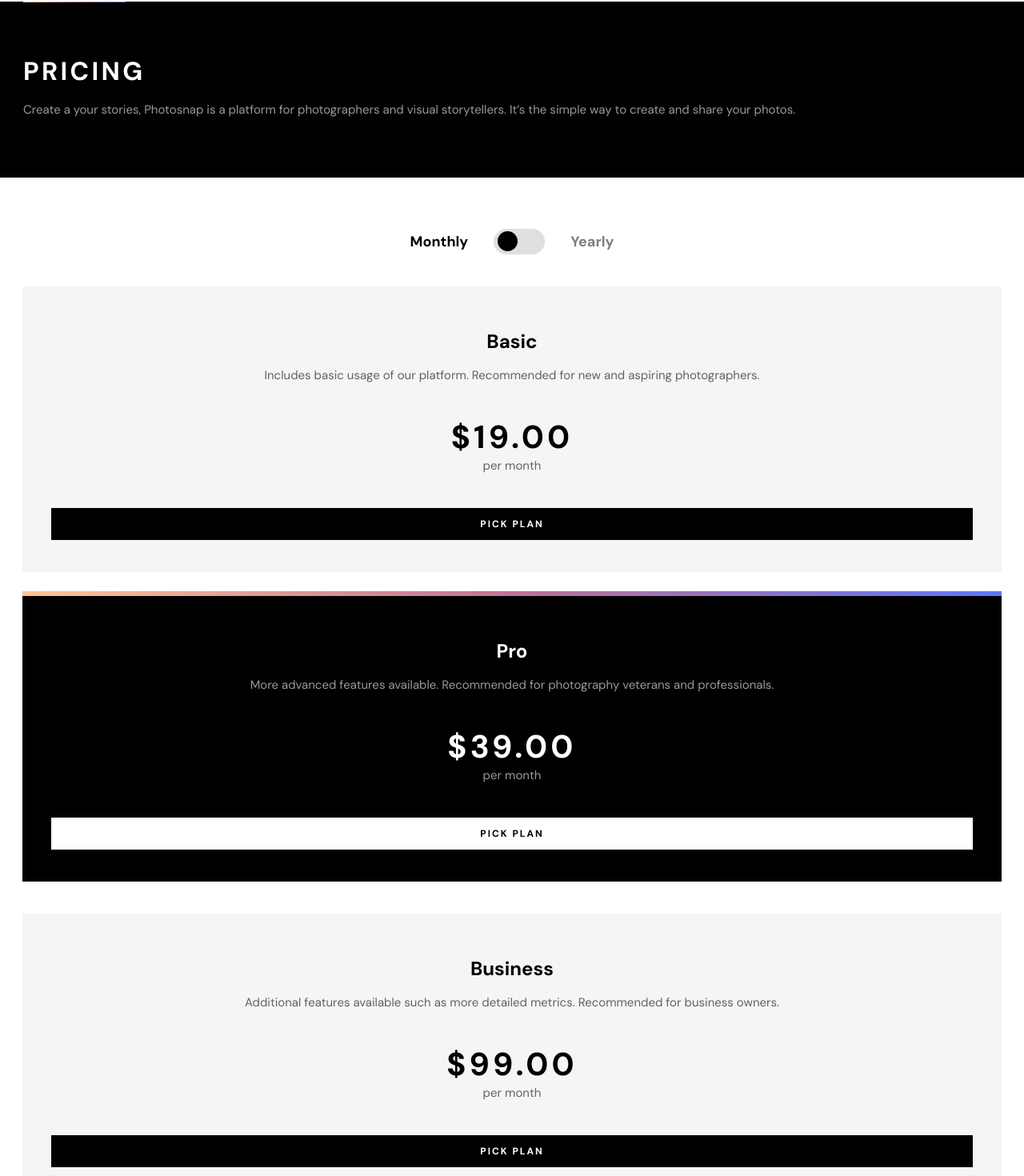
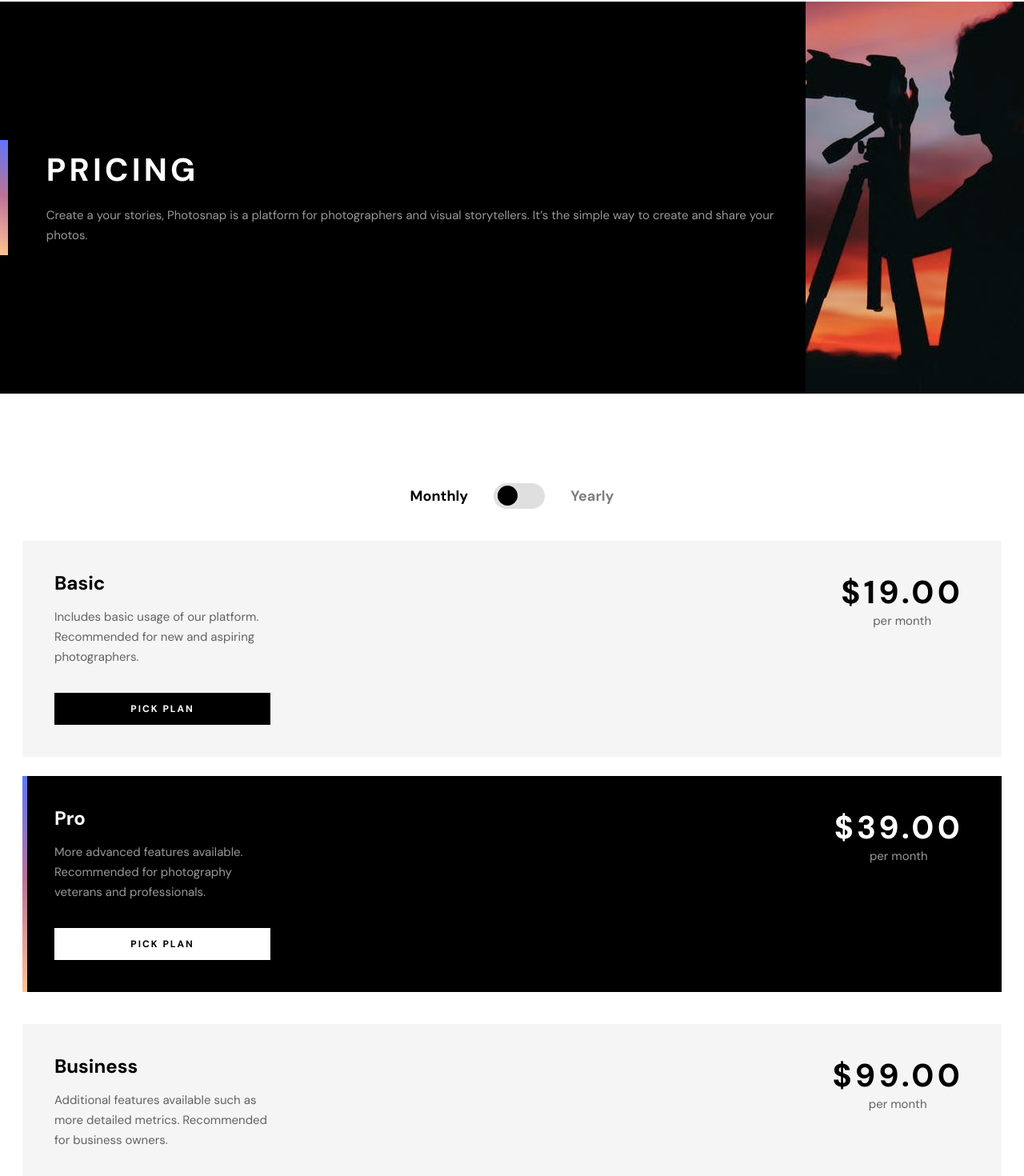
Before and after one commit to Londara1/photosnap_multi-page_website, a React (Vite) app: page /pricing in a window 1280 px wide. Shown: the part 70-1540 px from the top of the page at 80% size. Built offline with nearby package versions, Linux system fonts and the light colour scheme.

Commit message:
style: finished tablet responsive

```diff
--- a/src/components/Features.tsx
+++ b/src/components/Features.tsx
@@ -2,6 +2,7 @@
 import Hero from "../assets/features/mobile/hero.jpg";
 import Responsive from "../assets/features/desktop/responsive.svg";
 import Limit from "../assets/features/desktop/no-limit.svg";
+import Embed from "../assets/features/desktop/embed.svg";
 import Domain from "../assets/features/desktop/custom-domain.svg";
 import Exposure from "../assets/features/desktop/boost-exposure.svg";
 import DragDrop from "../assets/features/desktop/drag-drop.svg";
@@ -13,6 +14,8 @@
     <div className="featuresIntro">
       <img src={Hero} className="heroImage" />
 
+      <div className="verticalLine"></div>
+
       <div className="featuresAboutDiv">
         <div className="line"></div>
 
@@ -23,7 +26,7 @@
           stories.
         </p>
       </div>
-      <img src={Hero2} alt="" />
+      <img src={Hero2} className="hero2" />
     </div>
 
     <div className="featuresCards">
@@ -46,7 +49,7 @@
       </div>
 
       <div className="featuresCard3">
-        <img src={Domain} />
+        <img src={Embed} />
         <h1 className="featureCardHeading">Available to Embed</h1>
         <p className="featureCardAbout">
           Embed Tweets, Facebook posts, Instagram media, Vimeo or YouTube
@@ -55,11 +58,11 @@
       </div>
 
       <div className="featuresCard4">
-        <img src={Exposure} />
-        <h1 className="featureCardHeading">Boost Your Exposure</h1>
+        <img src={Domain} />
+        <h1 className="featureCardHeading">Custom Domain</h1>
         <p className="featureCardAbout">
-          Users that viewed your story or gallery can easily get notifed of new
-          and featured stories with our built in mailing list.
+          With Photosnap subscriptions you can host your stories on your own
+          domain. You can also remove our branding!
         </p>
       </div>
 
@@ -84,7 +87,11 @@
 
     <div className="inviteDiv">
       <div className="line"></div>
-      <h1 className="inviteText">We’re in beta. Get your invite today!</h1>
+
+      <div className="lineTextWrapper">
+        <div className="verticalLine"></div>
+        <h1 className="inviteText">We’re in beta. Get your invite today!</h1>
+      </div>
 
       <div className="invitePart">
         <button className="inviteButton">GET AN INVITE</button>
--- a/src/components/Pricing.tsx
+++ b/src/components/Pricing.tsx
@@ -1,20 +1,27 @@
-import React from "react";
 import Hero from "../assets/pricing/mobile/hero.jpg";
+import Hero2 from "../assets/pricing/tablet/hero.jpg";
 import Check from "../assets/pricing/desktop/check.svg";
 import Arrow from "../assets/shared/mobile/arrow.svg";
 
-const Pricing: React.FC = () => (
+const Pricing = () => (
   <>
     <img src={Hero} className="heroImage" />
+
     <div className="pricingIntro">
       <div className="line"></div>
 
+      <div className="pricingWrapper">
+        <div className="verticalLine"></div>
+        <div className="textsDiv">
           <h1 className="pricingHeading">PRICING</h1>
           <p className="pricingAbout">
             Create a your stories, Photosnap is a platform for photographers and
             visual storytellers. It’s the simple way to create and share your
             photos.
           </p>
+        </div>
+      </div>
+      <img src={Hero2} className="hero2" />
     </div>
 
     <div className="pricePlansWrapper">
@@ -30,41 +37,59 @@
       </div>
 
       <div className="basicPlan">
+        <div className="priceTop">
           <h1 className="basicText">Basic</h1>
           <p className="aboutBasic">
-          Includes basic usage of our platform. Recommended for new and aspiring
-          photographers.
+            Includes basic usage of our platform. Recommended for new and
+            aspiring photographers.
           </p>
+          <button className="claimButton2">PICK PLAN</button>
+        </div>
 
+        <div className="priceDiv">
           <h1 className="basicPrice">$19.00</h1>
           <p className="priceMonthlyText">per month</p>
+        </div>
 
         <button className="claimButton">PICK PLAN</button>
       </div>
 
       <div className="line"></div>
+
       <div className="proPlan">
+        <div className="wrapper">
+          <div className="verticalLine"></div>
+          <div className="textWrapper">
             <h1 className="proText">Pro</h1>
             <p className="aboutPro">
-          More advanced features available. Recommended for photography veterans
-          and professionals.
+              More advanced features available. Recommended for photography
+              veterans and professionals.
             </p>
+            <button className="claimButton2">PICK PLAN</button>
+          </div>
+        </div>
 
+        <div className="proPriceDiv">
           <h1 className="proPrice">$39.00</h1>
           <p className="priceMonthlyText">per month</p>
+        </div>
 
         <button className="claimButton">PICK PLAN</button>
       </div>
 
       <div className="businessPlan">
+        <div className="priceTop">
           <h1 className="businessText">Business</h1>
           <p className="aboutBusiness">
             Additional features available such as more detailed metrics.
             Recommended for business owners.
           </p>
-
+          <button className="pickButton">PICK PLAN</button>
+        </div>
+        <div>
           <h1 className="businessPrice">$99.00</h1>
           <p className="priceMonthlyText">per month</p>
+        </div>
 
         <button className="claimButton">PICK PLAN</button>
       </div>
--- a/src/styles.scss
+++ b/src/styles.scss
@@ -725,6 +725,7 @@
     font-weight: 400;
     line-height: 25px;
     margin-top: 16px;
+    opacity: 0.6;
   }
 }
 
@@ -1077,6 +1078,14 @@
   display: none;
 }
 
+.hero2 {
+  display: none;
+}
+
+.claimButton2 {
+  display: none;
+}
+
 @media (min-width: 768px) {
   .hamburgerMenu {
     display: none;
@@ -1328,5 +1337,292 @@
 
   .featuresIntro {
     display: flex;
+    align-items: center;
+    background-color: #000;
+
+    .line {
+      display: none;
+    }
+
+    .featuresAboutDiv {
+      padding: 0px 0px 0px 48px;
+    }
+
+    .verticalLine {
+      width: 10px;
+      height: 144px;
+      background: linear-gradient(
+        27deg,
+        #ffc593 0%,
+        #bc7198 51.95%,
+        #5a77ff 100%
+      );
+    }
+
+    .featuresHeading {
+      margin-top: 0;
+      font-size: 40px;
+      line-height: 48px;
+      letter-spacing: 4.167px;
+    }
+
+    .featuresAbout {
+      margin-top: 21px;
+      width: 387px;
+    }
+
+    .hero2 {
+      width: 100%;
+      display: block;
+    }
+  }
+
+  .featuresCards {
+    margin-top: 130px;
+    display: grid;
+    grid-template-columns: repeat(2, 50%);
+  }
+
+  .featuresCard,
+  .featuresCard2 {
+    margin-top: 0px;
+  }
+
+  .featuresCard2 {
+    .featureCardHeading {
+      margin-top: 84px;
+    }
+  }
+
+  .featuresCard3,
+  .featuresCard4,
+  .featuresCard5,
+  .featuresCard6 {
+    margin-top: 81px;
+  }
+
+  .inviteDiv {
+    display: flex;
+    justify-content: space-between;
+    margin-top: 114px;
+    padding: 0 40px 0 0;
+    .line {
+      display: none;
+    }
+
+    .verticalLine {
+      width: 6px;
+      height: 100%;
+      background: linear-gradient(
+        27deg,
+        #ffc593 0%,
+        #bc7198 51.95%,
+        #5a77ff 100%
+      );
+    }
+
+    .lineTextWrapper {
+      display: flex;
+    }
+
+    .inviteText {
+      padding: 68px 0px 68px 33px;
+      font-size: 40px;
+      line-height: 48px;
+      letter-spacing: 4.167px;
+      width: 400px;
+    }
+  }
+
+  .pricingIntro {
+    padding: 0;
+    display: flex;
+
+    .line {
+      display: none;
+    }
+
+    .verticalLine {
+      width: 10px;
+      height: 144px;
+      background: linear-gradient(
+        27deg,
+        #ffc593 0%,
+        #bc7198 51.95%,
+        #5a77ff 100%
+      );
+    }
+
+    .pricingHeading {
+      margin-top: 0;
+      font-size: 40px;
+      line-height: 48px;
+      letter-spacing: 4.167px;
+    }
+
+    .pricingAbout {
+      margin-top: 21px;
+    }
+
+    .pricingWrapper {
+      display: flex;
+      justify-content: center;
+      align-items: center;
+    }
+
+    .textsDiv {
+      padding-left: 48px;
+    }
+
+    .hero2 {
+      display: block;
+    }
+  }
+
+  .pricePlansWrapper {
+    margin-top: 112px;
+
+    .basicPlan {
+      display: flex;
+      justify-content: space-between;
+      padding: 40px 48px 40px 40px;
+
+      .basicText,
+      .aboutBasic {
+        text-align: left;
+      }
+
+      .aboutBasic {
+        width: 270px;
+      }
+
+      .basicPrice {
+        margin-top: 0;
+      }
+    }
+
+    .priceTop {
+      display: flex;
+      flex-direction: column;
+    }
+
+    .claimButton {
+      display: none;
+    }
+
+    .claimButton2 {
+      display: block;
+      margin-top: 32px;
+      background-color: #000;
+      border: none;
+      padding: 12px 41px;
+      color: #fff;
+      font-size: 12px;
+      font-weight: 700;
+      letter-spacing: 2px;
+    }
+
+    .line {
+      display: none;
+    }
+
+    .proPlan {
+      display: flex;
+      justify-content: space-between;
+      margin-top: 24px;
+      padding: 0px 48px 0px 0px;
+
+      .verticalLine {
+        width: 6px;
+        height: 270px;
+        background: linear-gradient(
+          27deg,
+          #ffc593 0%,
+          #bc7198 51.95%,
+          #5a77ff 100%
+        );
+      }
+
+      .wrapper {
+        display: flex;
+        align-items: center;
+      }
+
+      .textWrapper {
+        padding-left: 34px;
+      }
+      .aboutPro {
+        width: 270px;
+      }
+
+      .planPicker {
+        padding: 12px 41px;
+        border: none;
+        color: #000;
+        font-size: 12px;
+        font-weight: 700;
+        letter-spacing: 2px;
+      }
+
+      .claimButton2 {
+        width: 100%;
+        display: block;
+        margin-top: 32px;
+        background-color: #fff;
+        border: none;
+        padding: 12px 41px;
+        color: #000;
+        font-size: 12px;
+        font-weight: 700;
+        letter-spacing: 2px;
+      }
+
+      .proPriceDiv {
+        margin-top: 40px;
+      }
+
+      .proPrice {
+        margin-top: 0;
+      }
+
+      .proText,
+      .aboutPro {
+        text-align: left;
+      }
+    }
+    .businessPlan {
+      display: flex;
+      justify-content: space-between;
+      padding: 40px 48px 40px 40px;
+      .priceTop {
+        display: flex;
+        flex-direction: column;
+      }
+
+      .businessText,
+      .aboutBusiness {
+        text-align: start;
+      }
+
+      .aboutBusiness {
+        width: 270px;
+      }
+
+      .pickButton {
+        display: block;
+        margin-top: 32px;
+        background-color: #000;
+        border: none;
+        padding: 12px 41px;
+        color: #fff;
+        font-size: 12px;
+        font-weight: 700;
+        letter-spacing: 2px;
+      }
+
+      .businessPrice {
+        margin-top: 0px;
+      }
+    }
   }
 }
```
Lines whose indentation alone changed are shown as unchanged.
